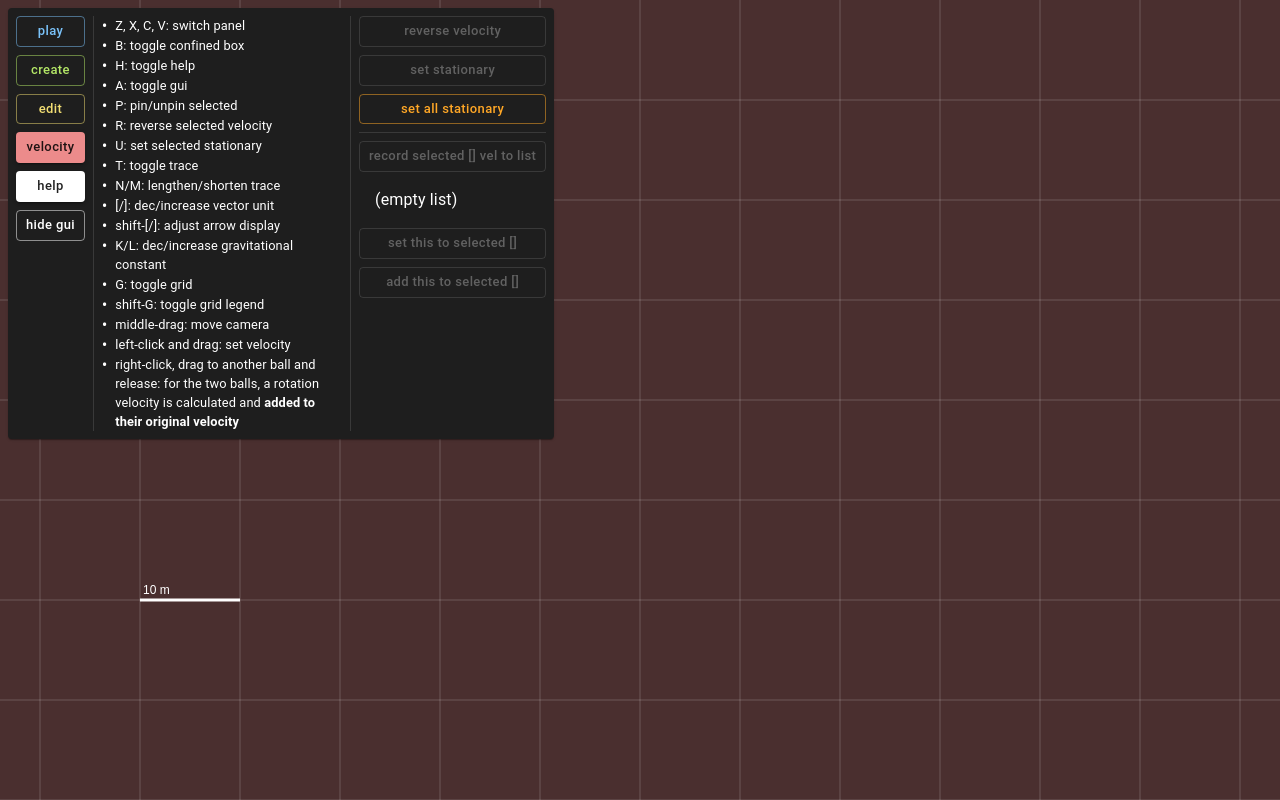
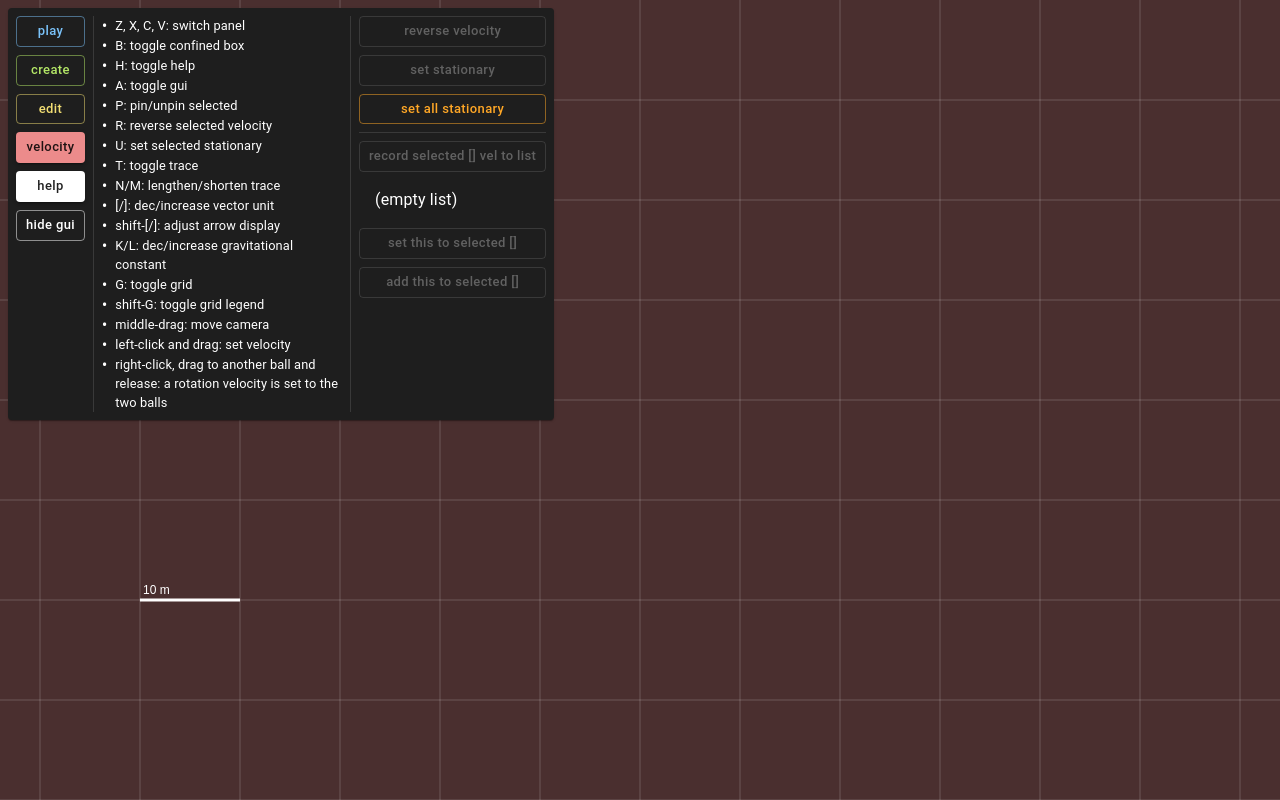
Before and after one commit to lightbulb128/lgadgets, a Next.js app: page /gravitation in a window 1280 px wide. Both pictures are taken after a click on the button "velocity". Built offline with nearby package versions, Linux system fonts and the light colour scheme.

Commit message:
bugfix: description of rotation

```diff
--- a/src/app/gravitation/page.js
+++ b/src/app/gravitation/page.js
@@ -1695,7 +1695,7 @@ export default function GravitationPage() {
     </Stack>
   } else if (controlState.mode === "velocity") {
     helpItems.push("left-click and drag: set velocity");
-    helpItems.push(<span>right-click, drag to another ball and release: for the two balls, a rotation velocity is calculated and <strong>added to their original velocity</strong></span>);
+    helpItems.push(<span>right-click, drag to another ball and release: a rotation velocity is set to the two balls</span>);
     subcontrolsPanel = <Stack direction="column" spacing={1}>
       <CButton
         variant="outlined"
```
